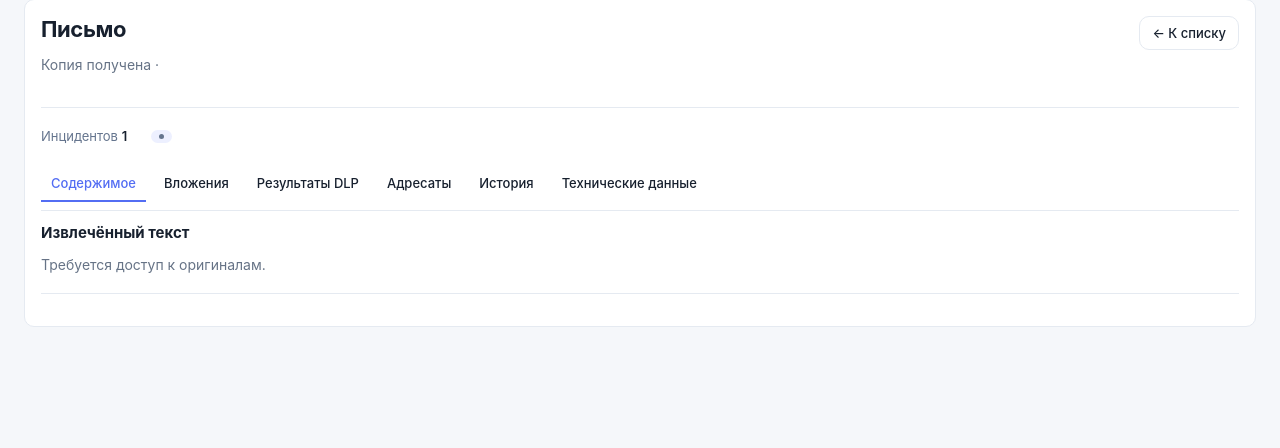
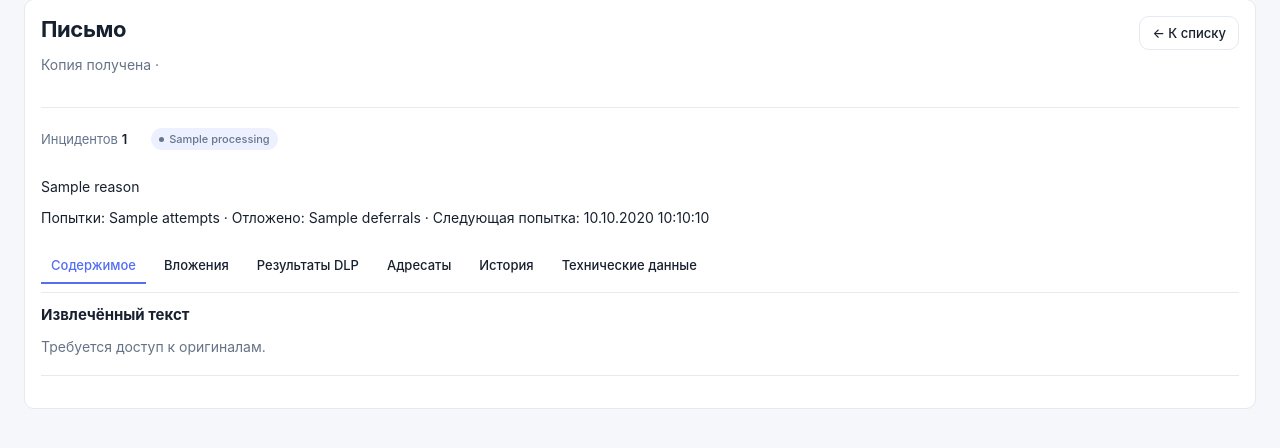
Before and after one commit to raven703/Mail-Fire, a Django app: template templates/records/message.html in a window 1280 px wide. Shown: the part 33-481 px from the top of the page. Run offline with Django 5.2, Linux system fonts and the light colour scheme; the template is opened without the code that fills it: most values are stand-ins (such as "Sample title", 1, 10 or a date in 2020); data that the repository does not hold is empty; parts of the project's set-up code (start-up, migrations or seed data) failed here and were passed over; some libraries are stand-ins or nearby versions.

Commit message:
Expose incomplete analysis and correct overview navigation

```diff
--- a/templates/records/message.html
+++ b/templates/records/message.html
@@ -6,13 +6,21 @@
     {% if error %}<p class="error" role="alert">{{ error }}</p>{% endif %}
     <div class="message-meta-line">
       {% if perms.identity.view_originals %}<span>Отправитель <b>{{ message.sender|default:'—' }}</b></span><span>Получателей <b>{{ message.recipients|length }}</b></span><span>Вложений <b>{{ attachments|length }}</b></span>{% endif %}
-      <span>Инцидентов <b>{{ incidents|length }}</b></span><span class="badge {{ message.status }}">{{ message.status }}</span>
+      <span>Инцидентов <b>{{ incidents|length }}</b></span><span class="badge {{ processing.state }}">{{ processing.label }}</span>
     </div>
+    {% if processing.reason or processing.previous_evidence %}
+    <div class="warning" role="status">
+      {% if processing.reason %}<p>{{ processing.reason }}</p>{% endif %}
+      {% if processing.attempts != None %}<p>Попытки: {{ processing.attempts }} · Отложено: {{ processing.deferrals }}{% if processing.next_retry %} · Следующая попытка: {{ processing.next_retry|date:'d.m.Y H:i:s' }}{% endif %}</p>{% endif %}
+      {% if processing.previous_evidence %}<p>Ниже могут отображаться результаты предыдущего анализа. Текущий анализ не завершён.</p>{% endif %}
+      {% if processing.state == 'FAILED' or processing.state == 'PARTIAL' %}<p>Письмо нельзя считать проверенным полностью. Доступен полный переанализ.</p>{% endif %}
+    </div>
+    {% endif %}
     {% include 'records/_message_tabs.html' %}
     <div class="actions message-actions">
       {% if perms.identity.investigate %}
       <form method="post">{% csrf_token %}<button>Переоценить политики</button></form>
-      <form method="post" action="{% url 'messages-reanalyze' %}">{% csrf_token %}<input type="hidden" name="message_ids" value="{{ message.pk }}"><input type="hidden" name="request_token" value="{{ reanalysis_token }}"><button>Полный переанализ</button></form>
+      <form method="post" action="{% url 'messages-reanalyze' %}">{% csrf_token %}<input type="hidden" name="message_ids" value="{{ message.pk }}"><input type="hidden" name="request_token" value="{{ reanalysis_token }}"><button{% if processing.state == "PROCESSING" or processing.state == "RETRYING" %} disabled{% endif %}>{% if processing.state == "FAILED" or processing.state == "PARTIAL" %}Повторить анализ{% else %}Полный переанализ{% endif %}</button></form>
       {% endif %}
       {% if perms.identity.view_originals %}<a class="action-button" href="{% url 'message-original' message.pk %}" hx-boost="false" download>Скачать оригинал</a>{% endif %}
     </div>
```
